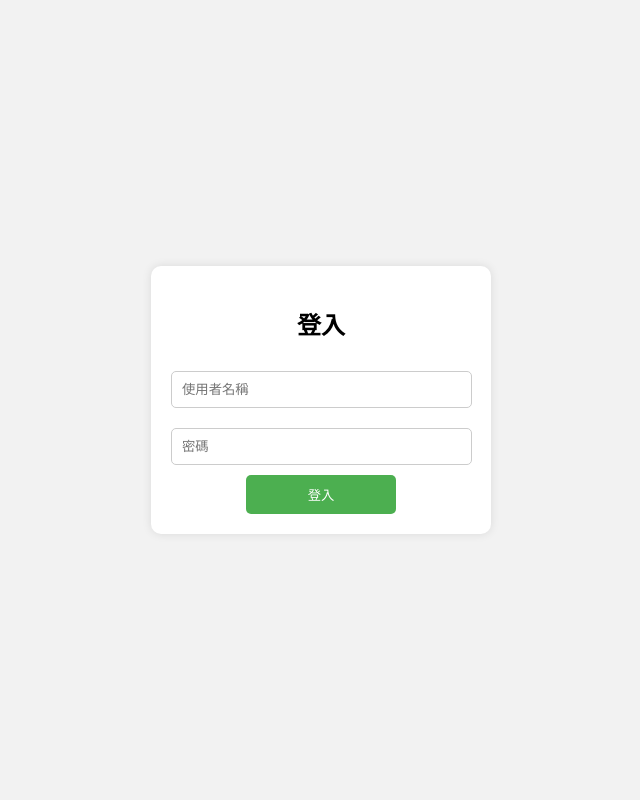
After one commit to Bright-66/php1, a PHP site: page /login.php in a window 1280 px wide. The commit adds this page. Shown: the whole page, without its empty margins (319-959 px from the left). Run offline with PHP 8.4, Linux system fonts and the light colour scheme.

Commit message:
登入檢查練習

```diff
--- a/index.php
+++ b/bmi.php
@@ -6,6 +6,9 @@
     <title>計算BMI</title>
 </head>
 <body>
+    <div>
+<a href="index.html">回首頁</a>
+    </div>
     <?php
     if(isset($_GET['bmi'])){
         echo "您上一次量測的BMI為{$_GET['bmi']}";
--- /dev/null
+++ b/login.php
@@ -0,0 +1,71 @@
+<!DOCTYPE html>
+<html lang="en">
+<head>
+    <meta charset="UTF-8">
+    <meta name="viewport" content="width=device-width, initial-scale=1.0">
+    <title>登入</title>
+
+    <!DOCTYPE html>
+<html lang="zh-Hant">
+<head>
+    <meta charset="UTF-8">
+    <meta name="viewport" content="width=device-width, initial-scale=1.0">
+    <title>登入畫面</title>
+    <style>
+        body {
+            font-family: Arial, sans-serif;
+            background-color: #f2f2f2;
+            display: flex;
+            justify-content: center;
+            align-items: center;
+            height: 100vh;
+            margin: 0;
+        }
+        .login-container {
+            background-color: white;
+            padding: 20px;
+            border-radius: 10px;
+            box-shadow: 0 0 10px rgba(0, 0, 0, 0.1);
+            width: 300px;
+        }
+        h2 {
+            text-align: center;
+            margin-bottom: 20px;
+        }
+        input[type="text"],
+        input[type="password"] {
+            width: 93%;
+            padding: 10px;
+            margin: 10px 0;
+            border: 1px solid #ccc;
+            border-radius: 5px;
+        }
+        input[type="submit"] {
+            display:block;
+            margin:auto;
+            background-color: #4CAF50;
+            color: white;
+            border: none;
+            padding: 10px;
+            border-radius: 5px;
+            cursor: pointer;
+            width: 50%;
+        }
+        input[type="submit"]:hover {
+            background-color: #45a049;
+        }
+    </style>
+</head>
+<body>
+
+    <div class="login-container">
+        <h2>登入</h2>
+        <form action="check_acc.php" method="post">
+            <input type="text" name="acc" placeholder="使用者名稱" required>
+            <input type="password" name="pw" placeholder="密碼" required>
+            <input type="submit" value="登入">
+        </form>
+    </div>
+
+</body>
+</html>
--- a/result.php
+++ b/result.php
@@ -53,7 +53,7 @@ $level="過重";
 <div>您的BMI:<?=$bmi;?></div>
 <div>體位判定為:<?=$level;?></div>
 <div>
-<a href="index.php?bmi=<?=$bmi;?>">回首頁/重新量測</a>
+<a href="bmi.php?bmi=<?=$bmi;?>">回首頁/重新量測</a>
 </div>
 
 </body>
```
Also changed, not shown: calendar.php (added, +14 -0 lines), check_acc.php (added, +13 -0 lines), index.html (added, +21 -0 lines).
